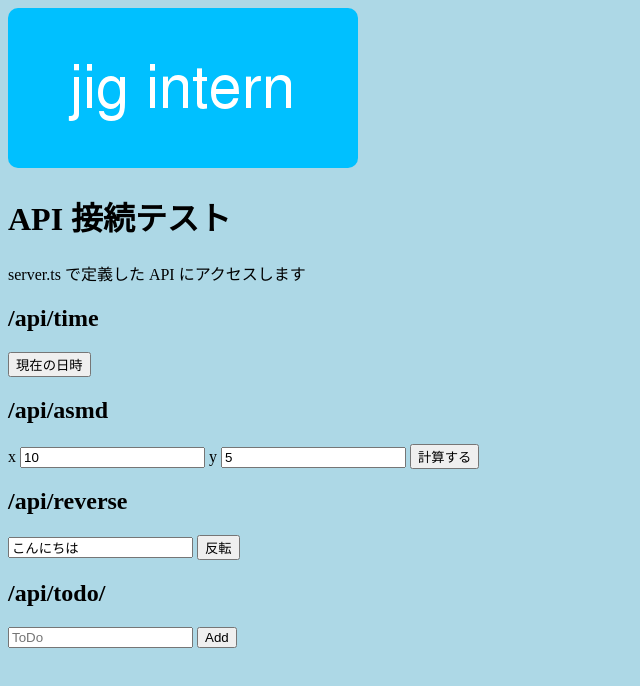
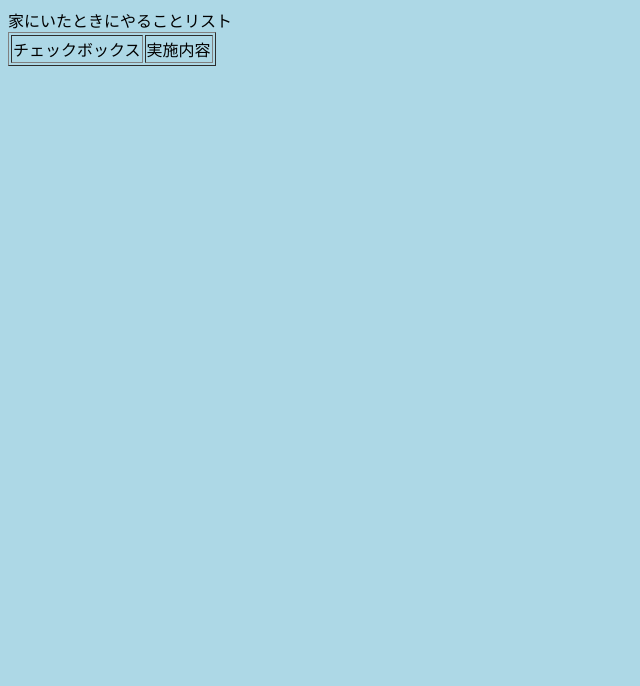
Before and after one commit to yosibu/2022-winter-3-b, a plain HTML site: page static/index.html in a window 1280 px wide. Shown: the whole page, without its empty margins (0-640 px from the left). Drawn offline with Linux system fonts and the light colour scheme; no server answers.

Commit message:
change html
前のを消してリスト表示部分を追加

```diff
--- a/static/index.html
+++ b/static/index.html
@@ -5,36 +5,15 @@
     <link rel="stylesheet" href="styles.css" />
   </head>
   <body>
-    <img class="title-img" src="img/jig_intern.png" />
-
-    <h1>API 接続テスト</h1>
-    <p>server.ts で定義した API にアクセスします</p>
-
-    <h2>/api/time</h2>
-    <button id="timeButton">現在の日時</button>
-
-    <h2>/api/asmd</h2>
-    <label for="xNumber">x</label>
-    <input id="xNumber" type="number" value="10" />
-    <label for="yNumber">y</label>
-    <input id="yNumber" type="number" value="5" />
-    <button id="asmdButton">計算する</button>
-    <p id="asmdResult"></p>
-
-    <h2>/api/reverse</h2>
-    <input
-      id="reverseInput"
-      type="text"
-      placeholder="反転する文字列"
-      value="こんにちは"
-    />
-    <button id="reverseButton">反転</button>
-
-    <h2>/api/todo/</h2>
-    <input id="todoInput" type="text" placeholder="ToDo" />
-    <button id="todoAddButton">Add</button>
-    <ul id="todoList"></ul>
-
+    <div>家にいたときにやることリスト</div>
+    <table border = "1" id="stay_home_list">
+      <thead>
+          <tr>
+              <td>チェックボックス</td>
+              <td>実施内容</td>
+          </tr>
+      </thead>
+  </table>
     <script type="module" src="main.js"></script>
   </body>
 </html>
```
